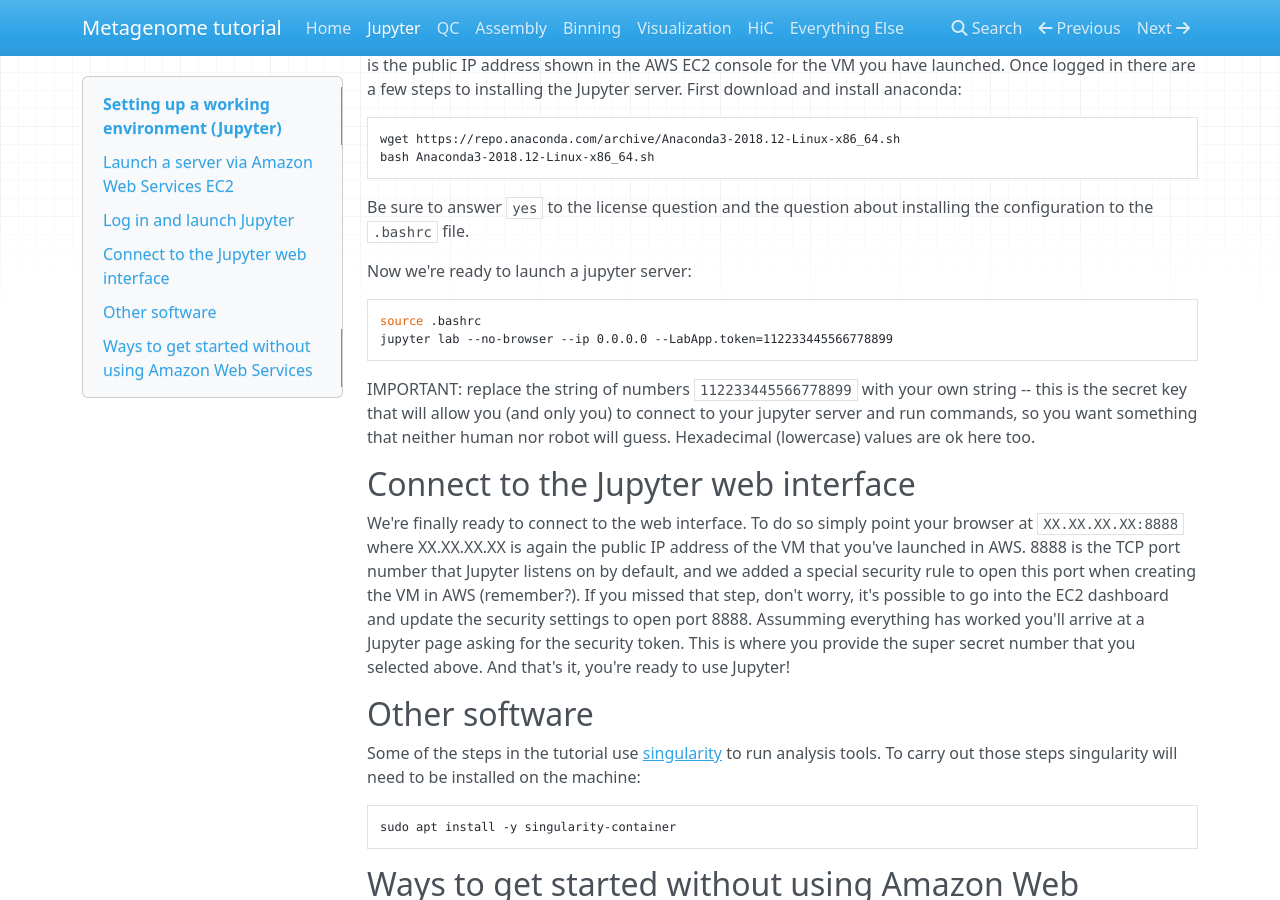
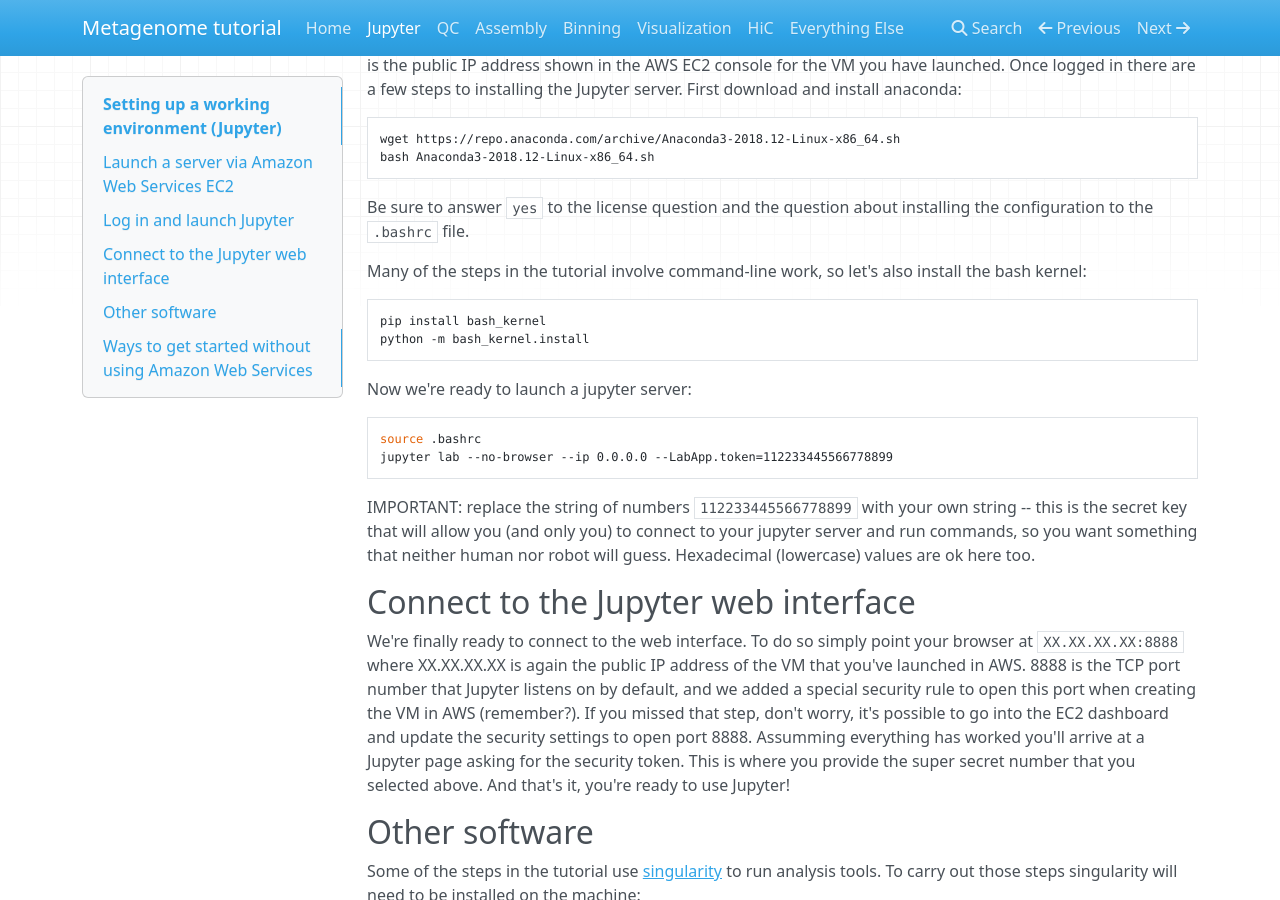
Before and after one commit to thegeneschool/metagenomics, an MkDocs documentation site: the page built from docs/startup.md, in a window 1280 px wide and 900 px high, scrolled down 705 px. Built offline with MkDocs 1.6.1, drawn with Linux system fonts in a browser that asks for light colours; nearby versions of some CDN libraries; old or Windows-style settings are respelled for this version of MkDocs.

Commit message:
[AD] bash kernel

````diff
--- a/docs/startup.md
+++ b/docs/startup.md
@@ -24,6 +24,12 @@ bash Anaconda3-2018.12-Linux-x86_64.sh
 ```
 
 Be sure to answer `yes` to the license question and the question about installing the configuration to the `.bashrc` file.
+
+Many of the steps in the tutorial involve command-line work, so let's also install the bash kernel:
+```
+pip install bash_kernel
+python -m bash_kernel.install
+```
 
 Now we're ready to launch a jupyter server:
 
````
